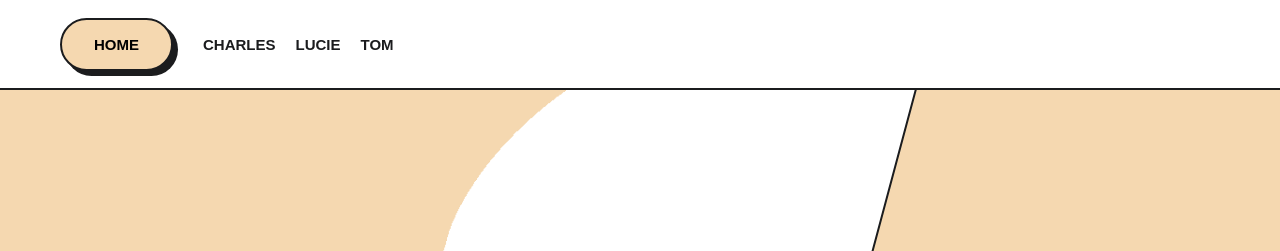
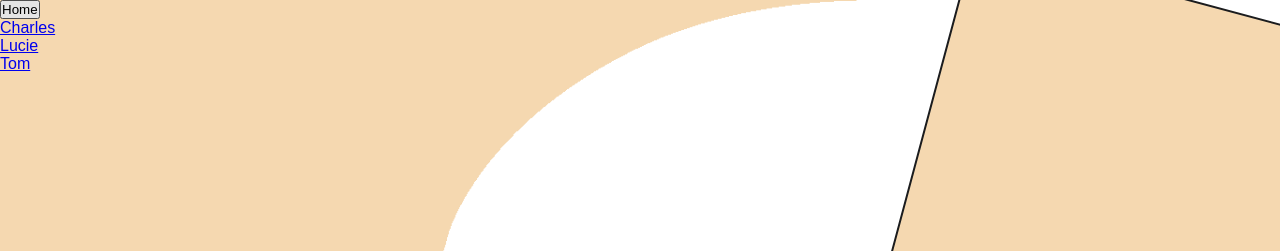
Before and after one commit to ByKrewz/Projet-W1-Git-Github, a plain HTML site: page lucie/charles.html in a window 1280 px wide. Shown: the top 251 px of the page. Drawn offline with Linux system fonts and the light colour scheme; grey boxes are pictures that could not be loaded.

Commit message:
:lipstick: Css Update

```diff
--- a/lucie/style.css
+++ b/lucie/style.css
@@ -19,73 +19,6 @@ body{
 }
 
 /* ------------------------------------HEADER------------------------------------ */
-
-header{
-    display: flex;
-    flex-direction: row;
-    position: fixed;
-    width: 100%;
-    margin: auto;
-    top: 0px;
-    padding:10px;
-    font-size:1.1rem;
-    height: 90px;
-    align-items: center;
-    border-bottom: var(--black) 2px solid;
-    background-color: white;
-    z-index: 10;
-}
-
-header nav{
-    display: flex;
-    flex-direction: row;
-    justify-content: space-between;
-    width: 100%;
-    margin-left: 50px;
-}
-
-header nav img{
-    width: 50px;
-    height: 50px;
-}
-
-header nav ul{
-    display: flex;
-    flex-direction: row;
-    align-items: center;
-}
-
-header nav ul li{
-    list-style: none;
-    justify-content: space-between;
-    width: 100%;
-}
-
-header nav ul li a{
-    padding:0 10px;
-    color: var(--black);
-    text-decoration: none;
-    text-transform: uppercase;
-    font-weight: bold;
-    font-size: 15px;
-}
-
-header nav button{
-    border: #1b1c1e 2px solid;
-    padding: 1rem 2rem ;
-    font-size: 15px;
-    font-weight: bold;
-    text-transform: uppercase;
-    margin-right: 20px;
-    box-shadow: #1b1c1e 5px 5px ;
-    background-color: var(--color);
-    border-radius: 40px;
-}
-
-header nav button:active {
-    box-shadow: none;
-    transform: translate(5px, 5px);
-}
 
 button.inverted {
     background-color: var(--vert);
@@ -354,10 +287,6 @@ main .fond-bas{
 
 /* ------------------------------------HEADER------------------------------------ */
 
-    header nav{
-        margin-left: 10px;
-    }
-
     body{
         background-image:none;
     }
```
